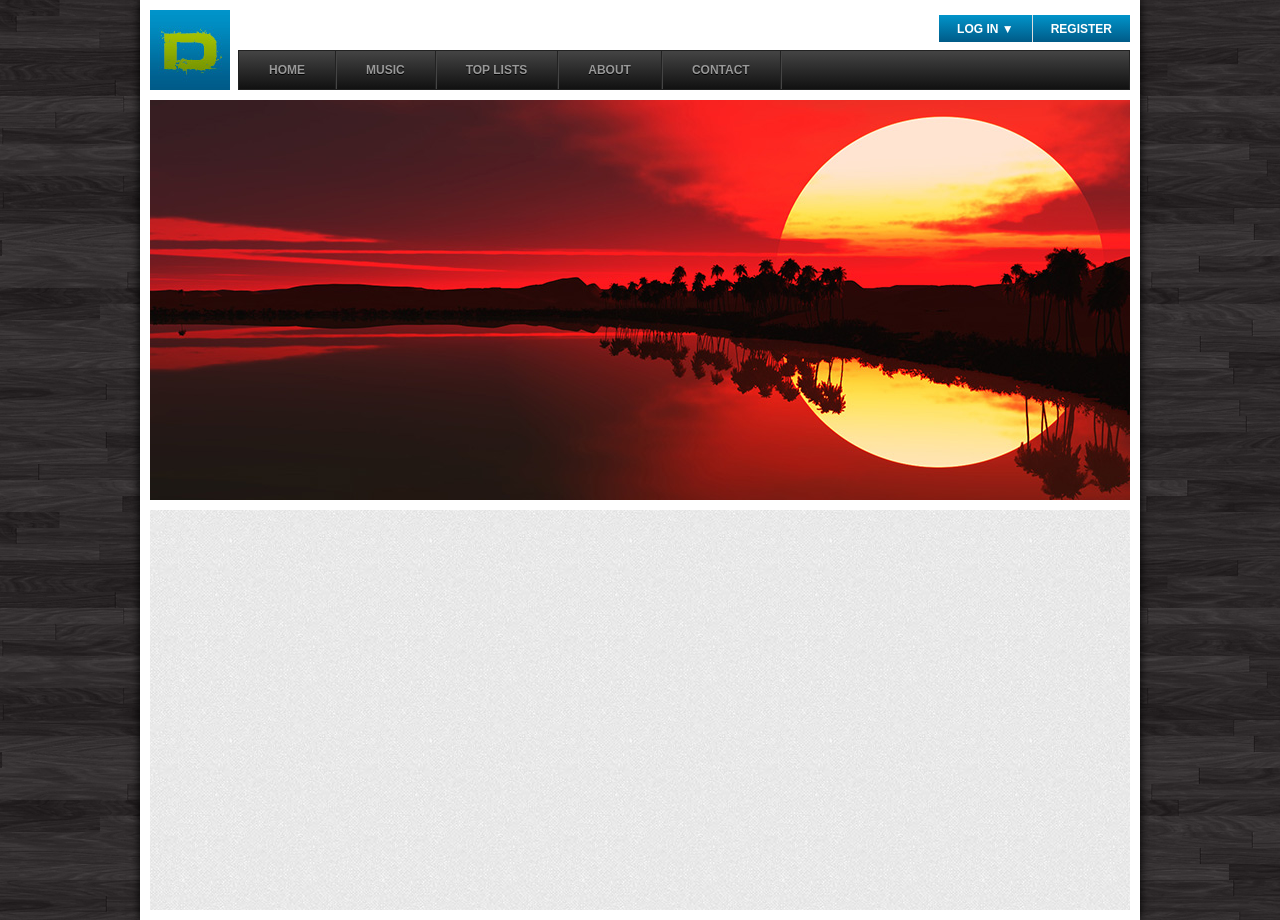
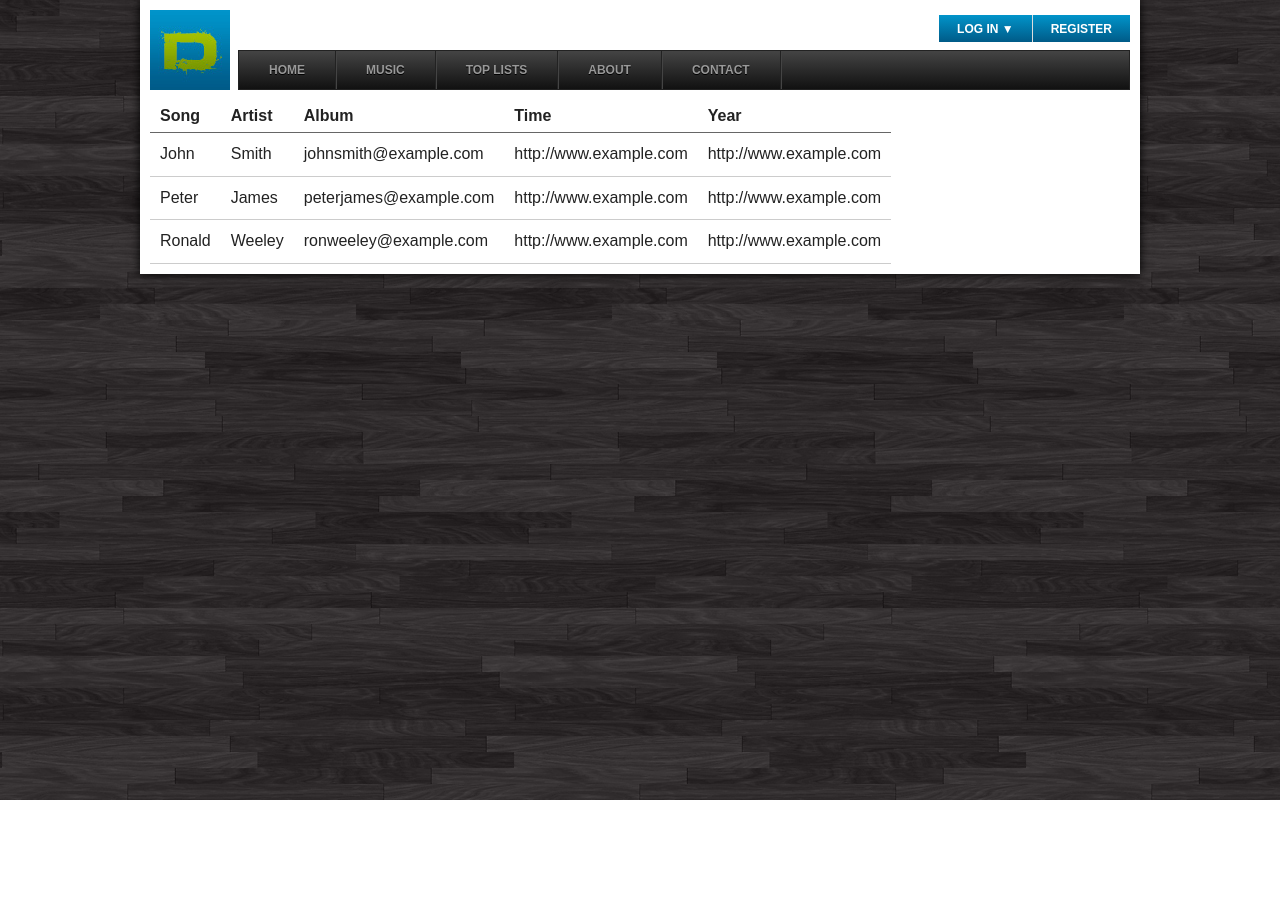
Before and after one commit to calvenstrand/El-diablos, a PHP site: page /music.php in a window 1280 px wide. After the commit the page ends 800 px from the top, so only its background shows below. Run offline with PHP 8.4, Linux system fonts and the light colour scheme; some libraries are stand-ins or nearby versions.

Commit message:
music list

```diff
--- a/css/style.css
+++ b/css/style.css
@@ -63,8 +63,32 @@ textarea { overflow: auto; vertical-align: top; resize: vertical; }
 input:valid, textarea:valid {  }
 input:invalid, textarea:invalid { background-color: #f0dddd; }
 
-table { border-collapse: collapse; border-spacing: 0; }
+table { border-collapse: collapse; border-spacing: 0;}
 td { vertical-align: top; }
+
+#table thead {
+	width: 100%;
+	border-bottom: 1px solid #666;
+}
+
+#table thead th {
+	padding: 5px 10px 5px 10px;
+	text-align: left;
+}
+
+#table td {
+	padding: 10px;
+	vertical-align: top;
+	border-bottom: 1px solid #ccc;
+}
+
+tbody tr:hover {
+	background: #ebebeb;
+}
+
+tbody tr td:hover {
+	background: #dedede;
+}
 
 .chromeframe { margin: 0.2em 0; background: #ccc; color: black; padding: 0.2em 0; }
 
@@ -194,7 +218,8 @@ header {
 }
 
 .login-bar #login-trigger,
-.login-bar #signup a {
+.login-bar #signup a,
+.login-bar #myplaylists a {
 	display: inline-block;
 	*display: inline;
 	*zoom: 1;
@@ -333,7 +358,6 @@ header {
 }
 
 
-
 /* =============================================================================
    Media Queries
    ========================================================================== */
--- a/music.php
+++ b/music.php
@@ -16,17 +16,38 @@
         ?>
 
         <div class="main" role="main">
-            <div class="slider-wrapper theme-default">
-            	<div class="ribbon"></div>
-                    <div id="slider" class="nivoSlider">
-                        <img src="img/bild1.jpg" />
-                        <img src="img/bild2.jpg" />
-                    </div>
-            </div>
-
-        	<div class="main-child">
-
-            </div>
+			<table id="table">
+                <thead>
+                    <th>Song</th>
+                    <th>Artist</th>
+                    <th>Album</th>
+                    <th>Time</th>
+                    <th>Year</th>
+                </thead>
+                <tbody>
+                    <tr>
+                        <td>John</td>
+                        <td>Smith</td>
+                        <td>johnsmith@example.com</td>
+                        <td>http://www.example.com</td>
+                        <td>http://www.example.com</td>
+                    </tr>
+                    <tr>
+                        <td>Peter</td>
+                        <td>James</td>
+                        <td>peterjames@example.com</td>
+                        <td>http://www.example.com</td>
+                        <td>http://www.example.com</td>
+                    </tr>
+                    <tr>
+                        <td>Ronald</td>
+                        <td>Weeley</td>
+                        <td>ronweeley@example.com</td>
+                        <td>http://www.example.com</td>
+                        <td>http://www.example.com</td>
+                    </tr>
+                </tbody>
+            </table>
 
         </div>
 
```
